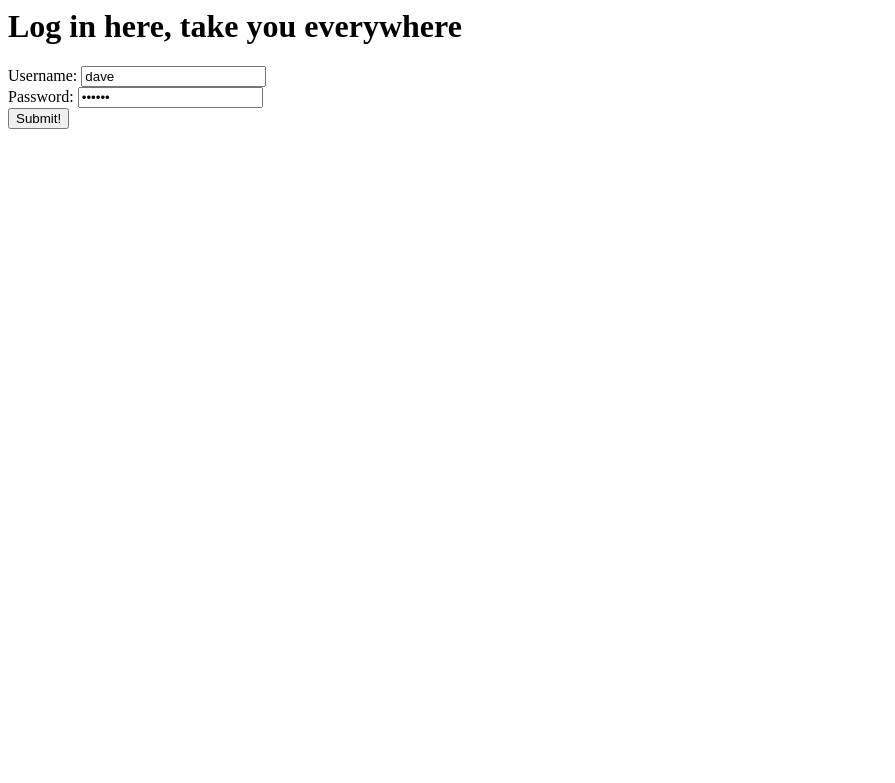
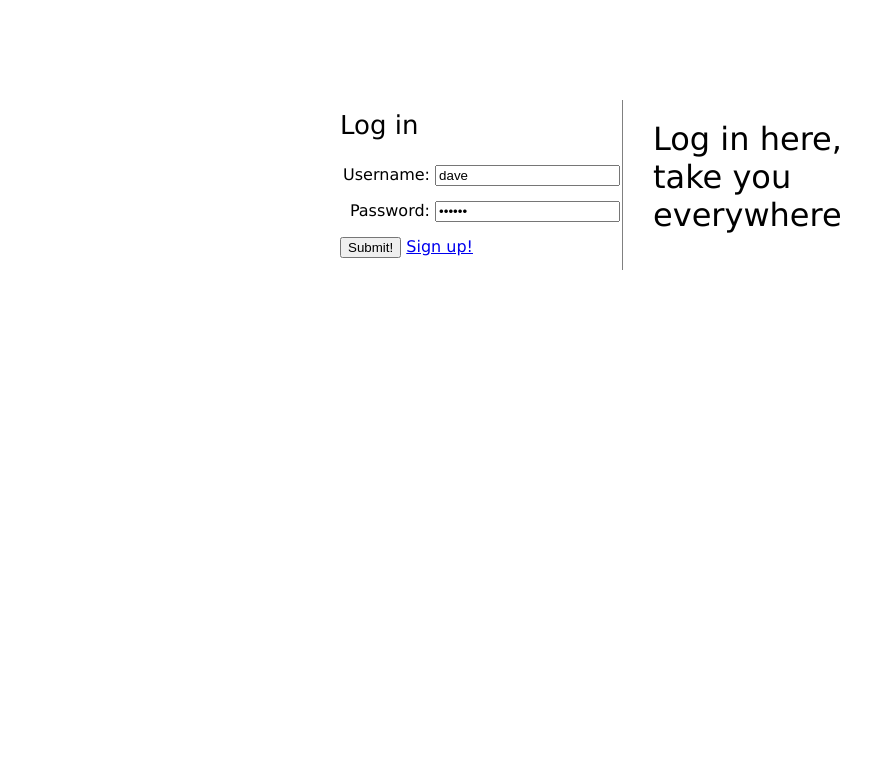
Before and after one commit to straightdave/uni, a PHP site: page /app/views/login.php in a window 1280 px wide. Shown: the top 783 px of the page, without its empty margins (0-895 px from the left). Run offline with PHP 8.4, Linux system fonts and the light colour scheme.

Commit message:
little UI change

```diff
--- a/app/views/login.php
+++ b/app/views/login.php
@@ -1,14 +1,89 @@
 <html>
 <head>
-<title>Log In</title>
+  <title>Log In</title>
+  <style type="text/css">
+
+  body, h1, h2, h3, h4, p {
+    margin:0;
+    padding:0;
+  }
+
+  body {
+    font-family: "Myriad Set Pro", "Lucida Grande", "Lucida Sans Unicode", Helvetica, Arial, Verdana, sans-serif;
+  }
+
+  p {
+    word-wrap: normal;
+  }
+
+  p.title {
+    font-size: 26px;
+    margin: 10px 0px;
+  }
+
+  p.error {
+    color: red;
+  }
+
+  div.clear {
+    clear: both;
+    border: 0px;
+  }
+
+  div#main {
+    margin: 100 auto;
+    width: 600px;
+  }
+
+  div#main-left {
+    float: left;
+    width: 47%;
+  }
+
+  div#main-right {
+    float: left;
+    width: 43%;
+    height: 150px;
+    border-left: 1px solid gray;
+    font-size: 32px;
+    padding: 20px 0 0 30px;
+  }
+
+  div.lbfield {
+    display: inline-block;
+    width: 90px;
+    text-align: right;
+  }
+
+  div.inputfield {
+    display: inline-block;
+    width: 110px;
+  }
+
+  input {
+    margin-top: 15px;
+  }
+
+  </style>
 </head>
 <body>
-<h1>Log in here, take you everywhere</h1>
-<p><?php if( isset($errorMessage) ) {echo $errorMessage;} ?></p>
-<form method="post">
-Username: <input type="text" name="username" value="dave"> <br/>
-Password: <input type="password" name="password" value="123123"><br/>
-<input type="submit" value="Submit!">
-</form>
+  <div id="main">
+    <div id="main-left">
+      <p class="title">Log in</p>
+      <p class="error"><?php if( isset($errorMessage) ) {echo $errorMessage;} ?></p>
+      <form method="post">
+      <div class="lbfield">Username:</div>
+      <div class="inputfield"><input type="text" name="username" value="dave"></div> <br/>
+      <div class="lbfield">Password:</div>
+      <div class="inputfield"><input type="password" name="password" value="123123"></div> <br/>
+      <input type="submit" value="Submit!">
+      <a href="/signup">Sign up!</a>
+      </form>
+    </div>
+    <div id="main-right">
+      <p>Log in here, take you everywhere</p>
+    </div>
+    <div class="clear"></div>
+  </div>
 </body>
 </html>
```
Also changed, not shown: app/routes/user.php (+13 -6 lines), app/views/signup.php (renamed from app/views/new_login.php).
